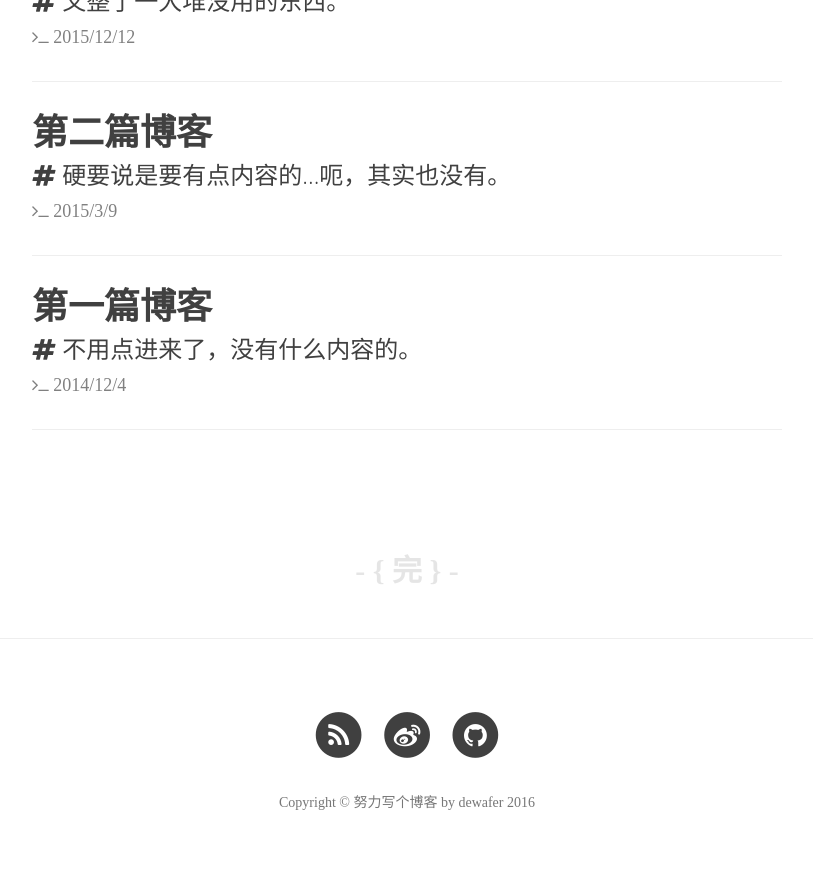
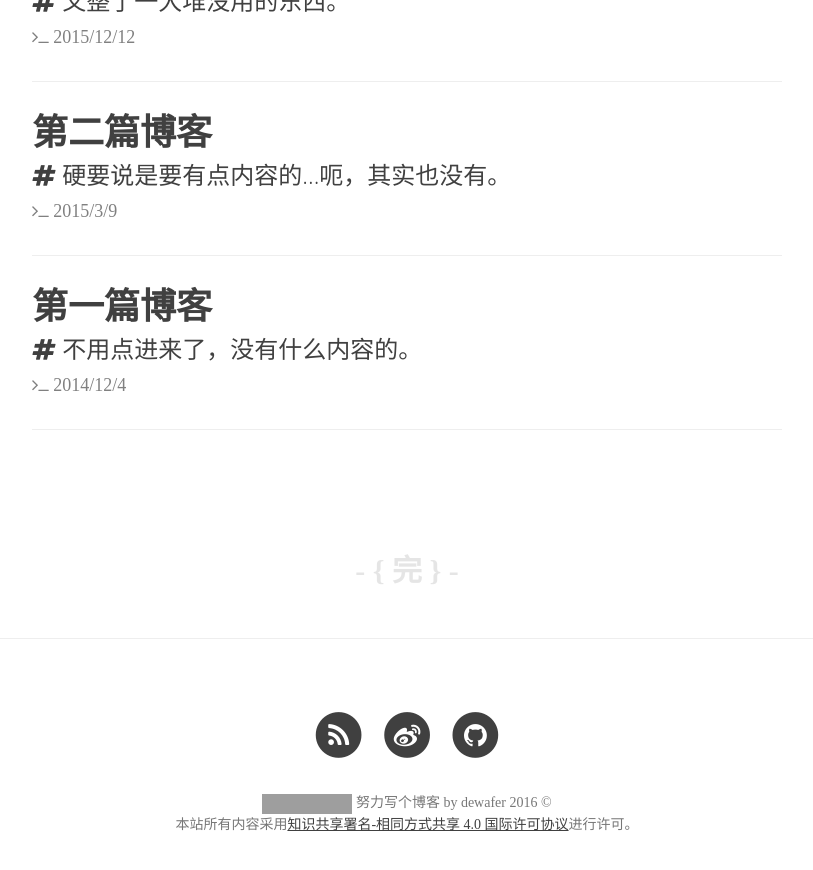
Before and after one commit to dewafer/dewafer.github.io, a Jekyll site: the page built from index.html, in a window 1280 px wide and 900 px high, scrolled down 1534 px. Shown: the top 870 px of the window, without its empty margins (233-1046 px from the left). Built offline with Jekyll 4.4.1, drawn with Linux system fonts in a browser that asks for light colours; nearby versions of some CDN libraries; the list of posts is cut into pages by our own code; comment, search, counter and statistics services are not loaded; grey boxes are pictures that could not be loaded.

Commit message:
update copyright

```diff
--- a/_config.yml
+++ b/_config.yml
@@ -1,4 +1,4 @@
-exclude: ["README.md", "Gemfile", "Gemfile.lock", "less","node_modules","Gruntfile.js","package.json"]
+exclude: ["README.md", "Gemfile", "Gemfile.lock", "less","node_modules","Gruntfile.js","package.json","dewafer-site.sublime-project"]
 
 # Site settings
 title: 努力写个博客
--- a/_includes/footer.html
+++ b/_includes/footer.html
@@ -53,7 +53,8 @@
                     </li>
                     {% endif %}
                 </ul>
-                <p class="copyright text-muted">Copyright &copy; {{ site.title }} by {{ site.author }} {{ site.time | date: '%Y' }}</p>
+                <p class="copyright text-muted"><a rel="license" href="http://creativecommons.org/licenses/by-sa/4.0/"><img alt="知识共享许可协议" style="border-width:0;display:inline;" src="https://i.creativecommons.org/l/by-sa/4.0/80x15.png" /></a> {{ site.title }} by {{ site.author }} {{ site.time | date: '%Y' }} &copy;
+                <br/> 本站所有内容采用<a rel="license" href="http://creativecommons.org/licenses/by-sa/4.0/">知识共享署名-相同方式共享 4.0 国际许可协议</a>进行许可。</p>
             </div>
         </div>
     </div>
```
Also changed, not shown: 2 other files.
